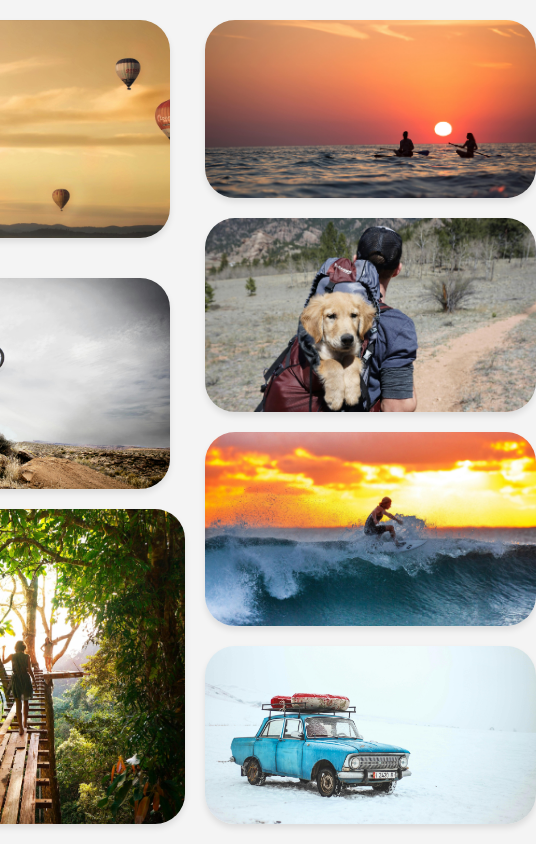
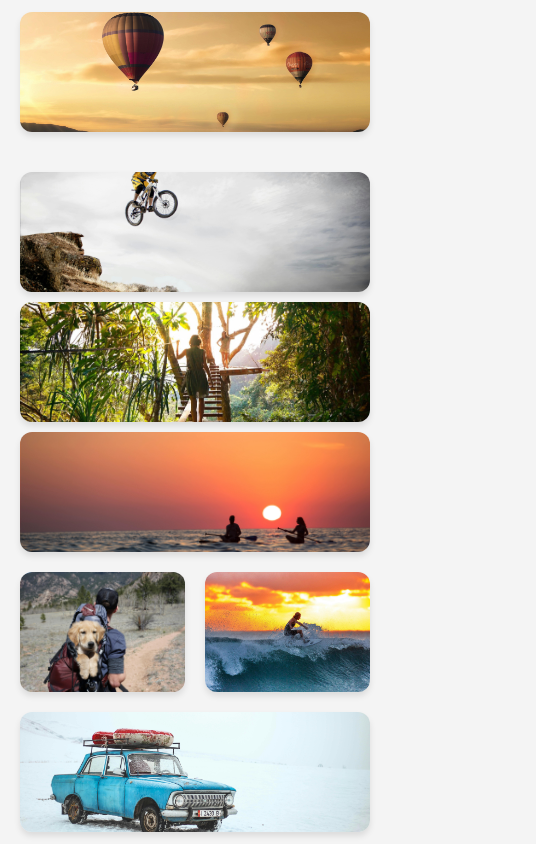
Before and after one commit to Vis-halG/Layout-Two, a plain HTML site: page index.html in a window 390 px wide. Shown: the whole page, 536 px wide, since content can reach past the window. Drawn offline with Linux system fonts and the light colour scheme.

Commit message:
Update style.css

```diff
--- a/style.css
+++ b/style.css
@@ -1,5 +1,4 @@
-
-
+/* Reset & Base */
 * {
     margin: 0;
     padding: 0;
@@ -15,6 +14,7 @@ body {
     height: 100vh;
 }
 
+/* Main container */
 .main {
     display: flex;
     flex-wrap: wrap;
@@ -24,15 +24,17 @@ body {
     width: 95%;
     height: 100%;
 }
-.leftBoxPluse{
+
+/* Left Box with two stacked sections */
+.leftBoxPluse {
     flex: 2;
     min-width: 300px;
     display: flex;
     flex-direction: column;
     gap: 20px;
 }
+
 .leftBoxPluse1 {
-
     min-width: 250px;
     background-image: url('1.jpg');
     background-size: cover;
@@ -43,34 +45,34 @@ body {
     box-shadow: 0 4px 6px rgba(0, 0, 0, 0.1);
     height: 49.5%;
     transition: transform 0.3s ease, box-shadow 0.3s ease;
-
 }
 
 .leftBoxPluse2 {
-
     min-width: 250px;
     background-image: url('2.jpg');
     background-size: cover;
     background-position: center;
     color: white;
-    margin-top:20px;
+    margin-top: 20px;
     border-radius: 30px;
     box-shadow: 0 4px 6px rgba(0, 0, 0, 0.1);
     height: 49.5%;
     transition: transform 0.3s ease, box-shadow 0.3s ease;
 }
 
-
-.leftBoxPluse1:hover {
+/* Hover effects */
+.leftBoxPluse1:hover,
+.leftBoxPluse2:hover,
+.leftBox:hover,
+.fristBox:hover,
+.second-1:hover,
+.second-2:hover,
+.thirdBox:hover {
     transform: translateY(-10px);
     box-shadow: 0 8px 12px rgba(0, 0, 0, 0.2);
 }
 
-.leftBoxPluse2:hover {
-    transform: translateY(-10px);
-    box-shadow: 0 8px 12px rgba(0, 0, 0, 0.2);
-}
-
+/* Middle Box */
 .leftBox {
     flex: 1;
     min-width: 250px;
@@ -85,11 +87,7 @@ body {
     transition: transform 0.3s ease, box-shadow 0.3s ease;
 }
 
-.leftBox:hover {
-    transform: translateY(-10px);
-    box-shadow: 0 8px 12px rgba(0, 0, 0, 0.2);
-}
-
+/* Right Section */
 .rightBox {
     flex: 2;
     min-width: 300px;
@@ -110,19 +108,15 @@ body {
     transition: transform 0.3s ease, box-shadow 0.3s ease;
 }
 
-.fristBox:hover {
-    transform: translateY(-10px);
-    box-shadow: 0 8px 12px rgba(0, 0, 0, 0.2);
-}
-
+/* Second Box Split */
 .secondBox {
     display: flex;
     gap: 20px;
 }
 
+.second-1,
 .second-2 {
     flex: 1;
-    background-image: url('5.jpg');
     background-size: cover;
     background-position: center;
     color: white;
@@ -134,23 +128,14 @@ body {
 }
 
 .second-1 {
-    flex: 1;
     background-image: url('6.jpg');
-    background-size: cover;
-    background-position: center;
-    color: white;
-    padding: 40px;
-    border-radius: 30px;
-    box-shadow: 0 4px 6px rgba(0, 0, 0, 0.1);
-    min-height: 23vh;
-    transition: transform 0.3s ease, box-shadow 0.3s ease;
 }
 
-.second-1:hover, .second-2:hover {
-    transform: translateY(-10px);
-    box-shadow: 0 8px 12px rgba(0, 0, 0, 0.2);
+.second-2 {
+    background-image: url('5.jpg');
 }
 
+/* Third Box */
 .thirdBox {
     background-image: url('7.jpg');
     background-size: cover;
@@ -163,26 +148,45 @@ body {
     transition: transform 0.3s ease, box-shadow 0.3s ease;
 }
 
-.thirdBox:hover {
-    transform: translateY(-10px);
-    box-shadow: 0 8px 12px rgba(0, 0, 0, 0.2);
+/* ===================== Responsive ===================== */
+@media (max-width: 768px) {
+    .main {
+        gap: 10px; /* smaller gap */
+        padding: 10px;
+    }
+
+    .leftBoxPluse1,
+    .leftBoxPluse2,
+    .leftBox,
+    .fristBox,
+    .second-1,
+    .second-2,
+    .thirdBox {
+        padding: 20px;       /* less padding */
+        border-radius: 15px; /* smaller corners */
+        height: auto;        /* flexible height */
+        min-height: 150px;   /* ensure visibility */
+    }
+
+    body {
+        font-size: 14px; /* shrink text for mobile */
+    }
 }
 
-@media (max-width: 768px) {
-    .main {
-        flex-direction: column;
-        align-items: center;
+@media (max-width: 480px) {
+    .leftBoxPluse1,
+    .leftBoxPluse2,
+    .leftBox,
+    .fristBox,
+    .second-1,
+    .second-2,
+    .thirdBox {
+        padding: 15px;
+        border-radius: 12px;
+        min-height: 120px;
     }
 
-    .leftBox, .rightBox {
-        width: 100%;
-    }
-
-    .secondBox {
-        flex-direction: column;
-    }
-
-    .second-1, .second-2 {
-        width: 100%;
+    body {
+        font-size: 13px;
     }
 }
```
